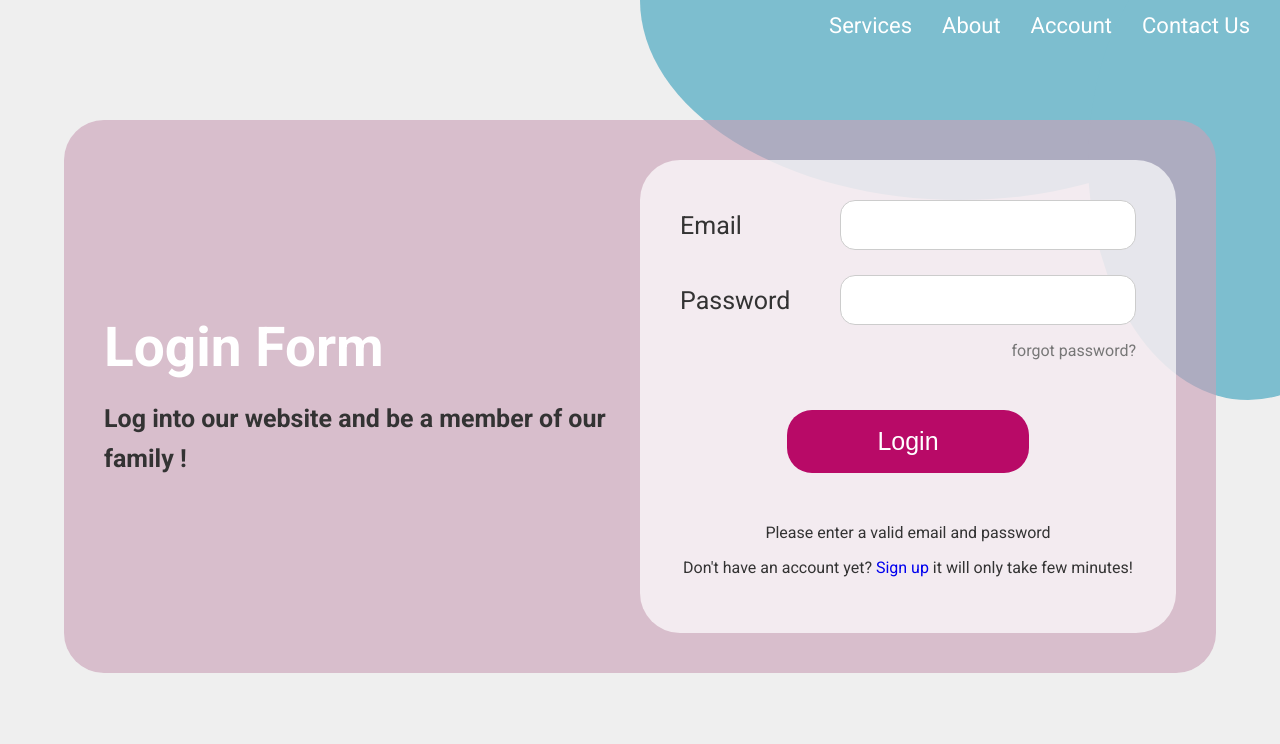
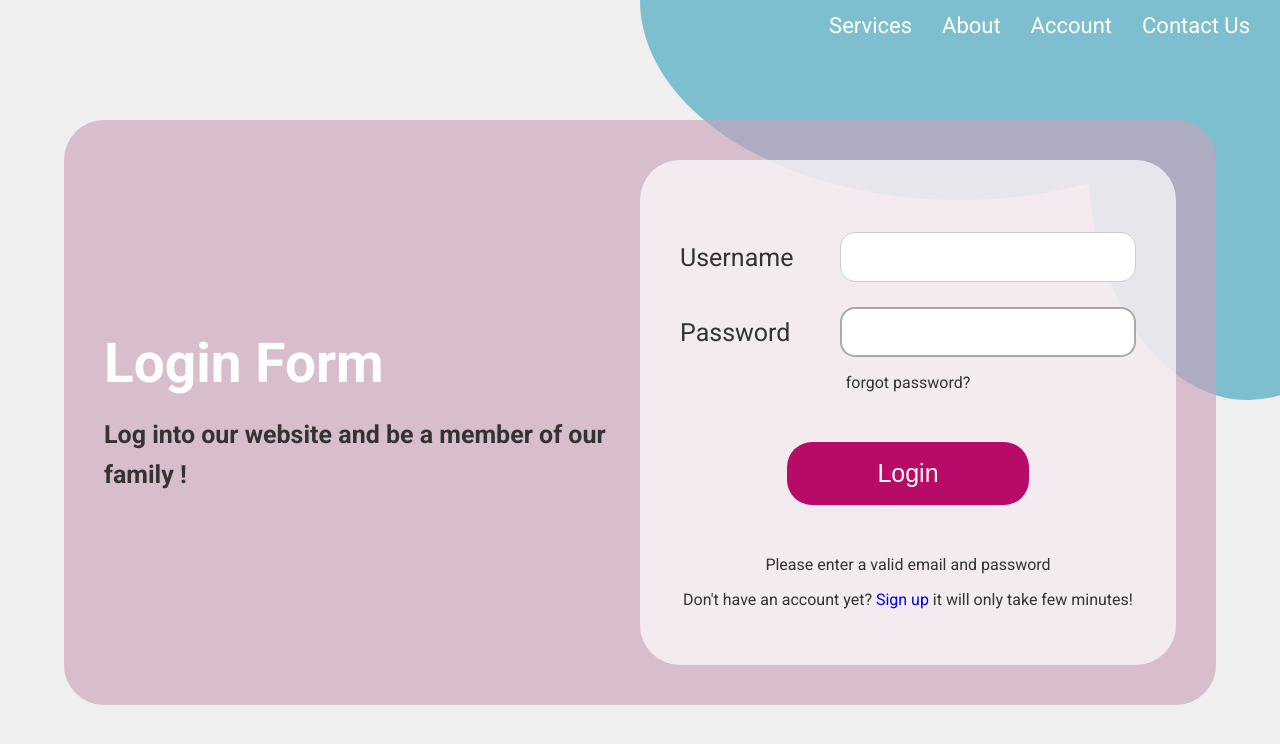
Before and after one commit to ParsaFouladi/GradProject, a React (Create React App) app in the folder frontend/: page / in a window 1280 px wide. Shown: the top 744 px of the page. Built offline with nearby package versions, Linux system fonts and the light colour scheme.

Commit message:
added AuthContext

```diff
--- a/frontend/package.json
+++ b/frontend/package.json
@@ -6,6 +6,7 @@
     "@testing-library/jest-dom": "^5.16.5",
     "@testing-library/react": "^13.4.0",
     "@testing-library/user-event": "^13.5.0",
+    "axios": "^1.4.0",
     "react": "^18.2.0",
     "react-dom": "^18.2.0",
     "react-icons": "^4.8.0",
--- /dev/null
+++ b/frontend/src/api/axios.js
@@ -0,0 +1,5 @@
+import axios from 'axios';
+
+export default axios.create({
+    baseURL: 'http://localhost:8000'
+});
--- /dev/null
+++ b/frontend/src/context/AuthProvider.js
@@ -0,0 +1,15 @@
+import React,  { createContext, useState } from "react";
+
+const AuthContext = createContext({});
+
+export const AuthProvider = ({ children }) => {
+    const [auth, setAuth] = useState({});
+
+    return (
+        <AuthContext.Provider value={{ auth, setAuth }}>
+            {children}
+        </AuthContext.Provider>
+    )
+}
+
+export default AuthContext;
--- a/frontend/src/index.js
+++ b/frontend/src/index.js
@@ -3,11 +3,14 @@ import ReactDOM from 'react-dom/client';
 import './index.css';
 import App from './App';
 import reportWebVitals from './reportWebVitals';
+import { AuthProvider } from './context/AuthProvider';
 
 const root = ReactDOM.createRoot(document.getElementById('root'));
 root.render(
   <React.StrictMode>
-    <App />
+    <AuthProvider>
+      <App />
+    </AuthProvider>
   </React.StrictMode>
 );
 
--- a/frontend/src/pages/Login.js
+++ b/frontend/src/pages/Login.js
@@ -1,9 +1,107 @@
 import React from 'react'
 import Navbar from '../components/Navbar'
+import { useRef, useState, useEffect, useContext } from 'react'
+import AuthContext from '../context/AuthProvider';
+import axios from '../api/axios';
+import { json } from 'react-router-dom';
+
+const LOGIN_URL = '/token/'
 
 export default function Login() {
+
+    const {setAuth} = useContext(AuthContext);
+
+    const userRef = useRef();
+    const errRef = useRef();
+
+    const [user, setUser] = useState('');
+    const [pwd, setPwd] = useState('');
+    const [errMsg, setErrMsg] = useState('');
+    // initially
+    const [success, setSuccess] = useState('');
+
+    useEffect(() => {
+        userRef.current.focus();
+    }, [])
+    useEffect(() => {
+        setErrMsg('');
+    }, [user, pwd])
+
+    const handleSubmit = async (e) => {
+        e.preventDefault();
+
+        try {
+            const response = axios.post(LOGIN_URL,
+                JSON.stringify({username: user, password: pwd}),
+                {
+                    headers: { 'Content-Type': 'application/json' },
+                    withCredentials: true
+                });
+
+                console.log(JSON.stringify(response.data));
+                const accessToken = response.data.access;
+            setAuth({username: user, password: pwd, accessToken});
+            setUser('');
+            setPwd('');
+            setSuccess(true);
+
+
+        } catch (err) {
+            if (!err.response) {
+                setErrMsg('No Server Response');
+            } else if (err.response.status === 400) {
+                setErrMsg('Missing Username or Password');
+            } else if (err.response.status === 401) {
+                setErrMsg('Unauthorized');
+            } else {
+                setErrMsg('Login Failed');
+            }
+            errRef.current.focus();
+        }
+
+        // useEffect(() => {
+        //     // Replace <username> and <password> with the actual credentials
+        //     // const username = "<username>";
+        //     // const password = "<password>";
+
+        //     // Make a request to authenticate the user and obtain the tokens
+        //     axios.post("<your_token_endpoint>", {
+        //       username: user,
+        //       password: pwd
+        //     })
+        //       .then(response => {
+        //         // User authentication successful
+        //         const accessToken = response.data.access;
+        //         const refreshToken = response.data.refresh;
+
+        //         // Set the access token in the default Authorization header for all requests
+        //         axios.defaults.headers.common["Authorization"] = `Bearer ${accessToken}`;
+
+        //         // Make subsequent authenticated requests
+        //         axios.get("/doctors/")
+        //           .then(response => {
+        //             // Handle the response from the authenticated endpoint
+        //             console.log(response.data);
+        //           })
+        //           .catch(error => {
+        //             // Handle any errors from the authenticated request
+        //             console.error(error);
+        //           });
+        //       })
+        //       .catch(error => {
+        //         // User authentication failed
+        //         console.error(error);
+        //       });
+        //   }, []);
+
+    }
+
+
   return (
-    <div className='login-page'>
+    <>
+        {success ? <h1>You are logged in!</h1> :
+
+        <div className='login-page'>
         <div className="oval-horizontal"></div>
         <div className="oval-vertical"></div>
         <Navbar />
@@ -13,14 +111,30 @@ export default function Login() {
                 <h3>Log into our website and be a member of our family !</h3>
             </div>
             <div className="login-form">
-                <form action="">
+                <form onSubmit={handleSubmit}>
+                    <p ref={errRef} className={errMsg ? "errmsg" : "offscreen"} aria-live="assertive">{errMsg}</p>
                     <div className="input-field">
-                        <label htmlFor="">Email</label>
-                        <input type='email' />
+                        <label htmlFor="username">Username</label>
+                        <input
+                            type='text'
+                            id='username'
+                            ref={userRef}
+                            autoComplete='off'
+                            onChange={(e) => {setUser(e.target.value)}}
+                            value={user}
+                            required
+                        />
                     </div>
                     <div className="input-field">
-                        <label htmlFor="">Password</label>
-                        <input type="password" />
+                        <label htmlFor="password">Password</label>
+                        <input
+                            type="password"
+                            id='password'
+                            ref={userRef}
+                            onChange={(e) => {setPwd(e.target.value)}}
+                            value={pwd}
+                            required
+                        />
                     </div>
                     <p>forgot password?</p>
                     <button>Login</button>
@@ -29,6 +143,7 @@ export default function Login() {
                 </form>
             </div>
         </div>
-    </div>
+    </div>}
+    </>
   )
 }
```
Also changed, not shown: 1 other file (tests, documents, lock files or other folders).
